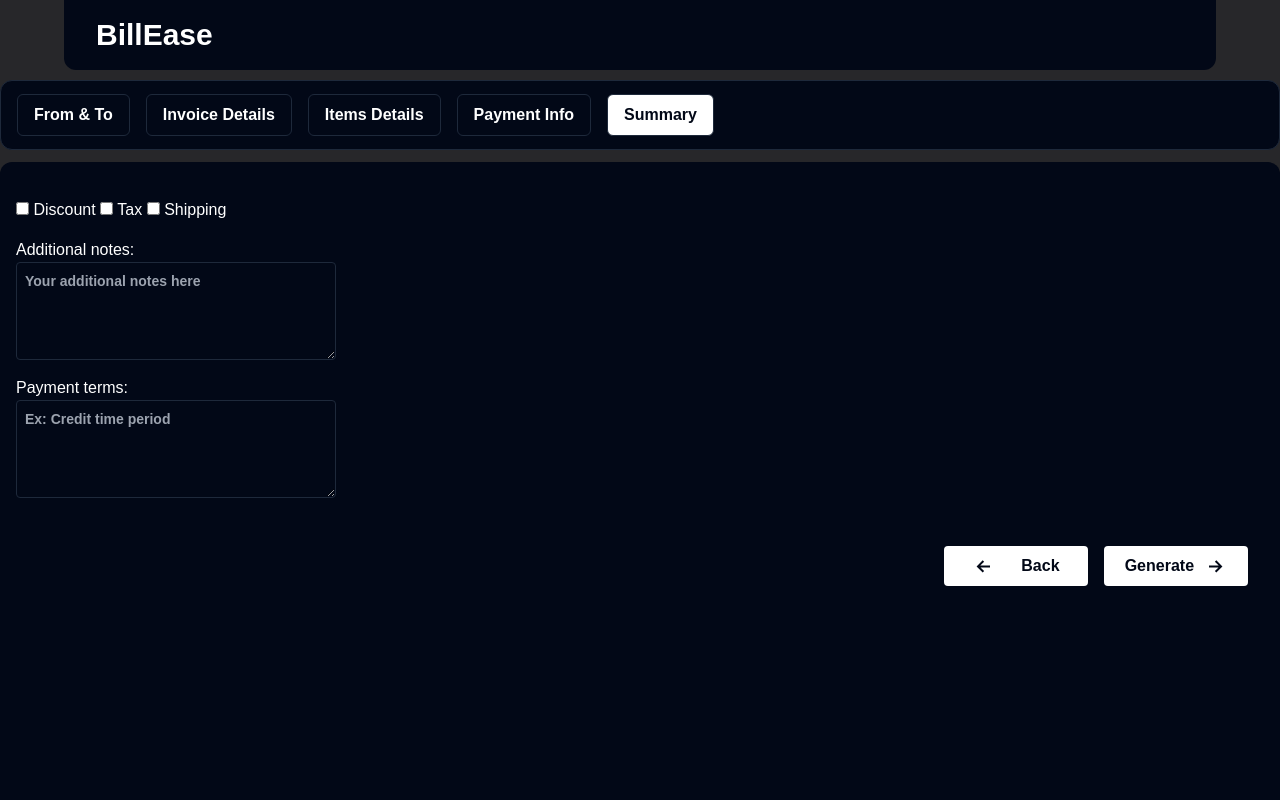
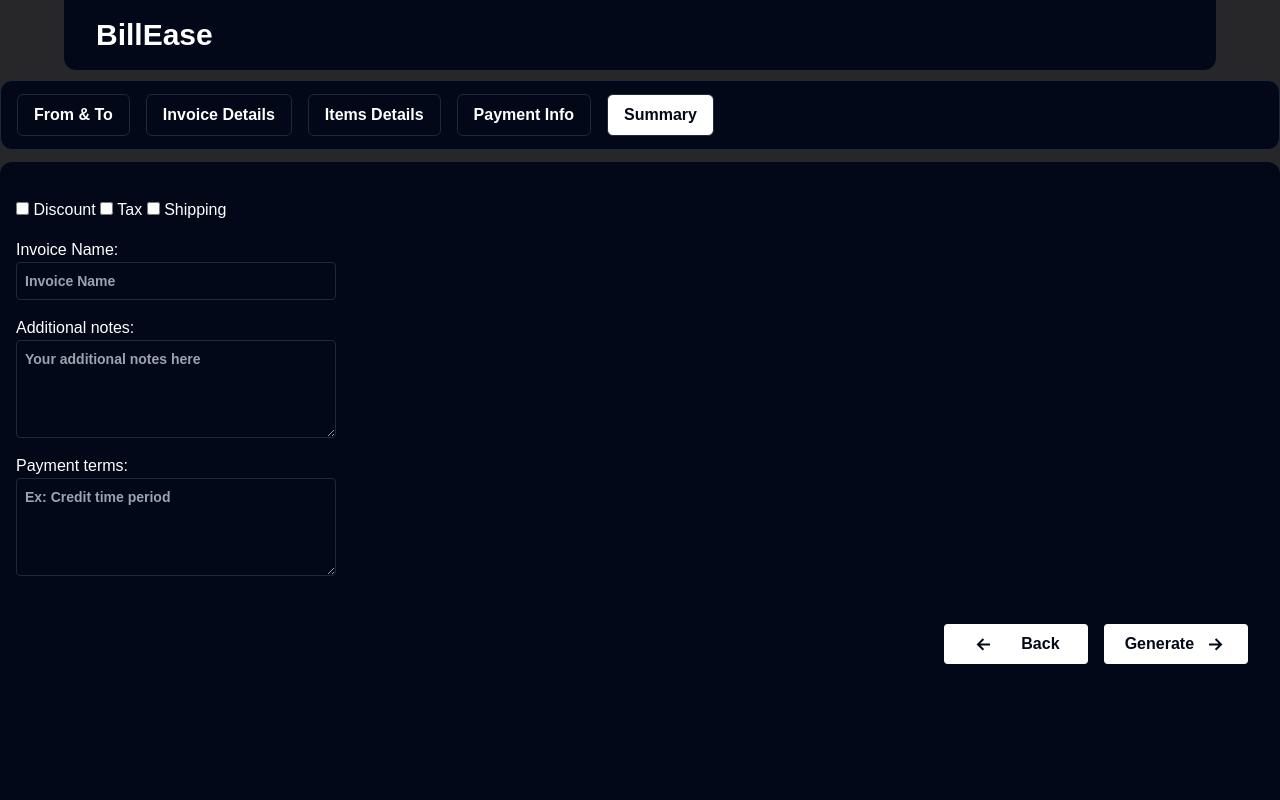
Before and after one commit to RayyanDevZone/invoice, a React (Create React App) app: page /summary in a window 1280 px wide. Shown: the top 800 px of the page. Built offline with nearby package versions, Linux system fonts and the light colour scheme.

Commit message:
added invoice name

```diff
--- a/src/components/Summary/Summary.jsx
+++ b/src/components/Summary/Summary.jsx
@@ -25,10 +25,16 @@
     setInvoiceData({ ...invoiceData, discount: value });
   };
 
-  const handleTaxChange = (value) => { setInvoiceData({ ...invoiceData, tax: value }); console.log("Updated invoiceData with tax:", invoiceData); };
+  const handleTaxChange = (value) => {
+    setInvoiceData({ ...invoiceData, tax: value });
+  };
 
   const handleShippingChange = (value) => {
     setInvoiceData({ ...invoiceData, shipping: value });
+  };
+
+  const handleInvoiceNameChange = (e) => {
+    setInvoiceData({ ...invoiceData, invoiceName: e.target.value });
   };
 
   return (
@@ -62,9 +68,21 @@
       <div className="fields">
          {isDiscountEnabled && <DiscountField value={invoiceData.discount} onChange={handleDiscountChange} />}
           {isTaxEnabled && <TaxField value={invoiceData.tax} onChange={handleTaxChange} />}
-          {isShippingEnabled && <ShippingField value={invoiceData.shipping} onChange={handleShippingChange} />} </div>
+          {isShippingEnabled && <ShippingField value={invoiceData.shipping} onChange={handleShippingChange} />}
+      </div>
+      <div className="flex flex-col">
+        <label htmlFor="invoiceName">Invoice Name:</label>
+        <input
+          type="text"
+          id="invoiceName"
+          placeholder="Invoice Name"
+          value={invoiceData.invoiceName || ''}
+          onChange={handleInvoiceNameChange}
+          className="bg-[#020817] border border-[#1E293B] rounded p-2 text-white text-sm font-semibold focus:outline-none focus:border-blue-500 w-80"
+        />
+      </div>
       <div>
-        <div className="flex flex-col">
+        <div className="flex flex-col mt-4">
           <label>Additional notes:</label>
           <textarea
             rows="4"
```
